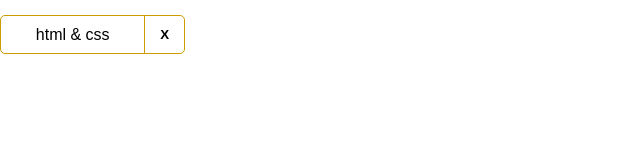
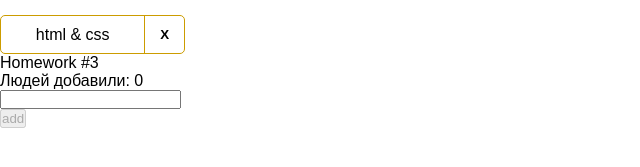
Before and after one commit to ilyailyushonok/homeWork_2sprint, a React (Create React App) app: page / in a window 1280 px wide. Shown: the part 179-346 px from the top of the page, without its empty margins (0-640 px from the left). Built offline with nearby package versions, Linux system fonts and the light colour scheme.

Commit message:
hws-3 beginning

```diff
--- a/src/s1-main/App.tsx
+++ b/src/s1-main/App.tsx
@@ -1,14 +1,16 @@
 import React from 'react'
 import s from './App.module.css'
+import HW3 from '../s2-homeworks/hw03/HW3';
+import HW1 from '../s2-homeworks/hw01/HW1';
 import HW2 from '../s2-homeworks/hw02/HW2';
 
 function App() {
     return (
         <div className={s.App}>
-            {/*<HW1/>*/}
+            <HW1/>
             {/*раскомментировать по ходу выполнения*/}
             <HW2/>
-            {/*<HW3/>*/}
+            <HW3/>
             {/*<HW4/>*/}
 
             {/*при выполнении дз 5 и более - закомментировать здесь дз 1-4, так как они есть внутри дз 5*/}
--- a/src/s2-homeworks/hw03/Greeting.tsx
+++ b/src/s2-homeworks/hw03/Greeting.tsx
@@ -1,15 +1,16 @@
 import React, {ChangeEvent, KeyboardEvent} from 'react'
 import s from './Greeting.module.css'
+import {UserType} from './HW3';
 
 type GreetingPropsType = {
-    name: any // need to fix any
-    setNameCallback: any // need to fix any
-    addUser: any // need to fix any
-    onBlur: any // need to fix any
-    onEnter: any // need to fix any
-    error: any // need to fix any
-    totalUsers: any // need to fix any
-    lastUserName?: any // need to fix any
+    name: string // need to fix any
+    setNameCallback:  (e:  ChangeEvent<HTMLInputElement>) => void // need to fix any
+    addUser: ()=>void // need to fix any
+    onBlur: (e:  ChangeEvent<HTMLInputElement>) => void // need to fix any
+    onEnter: (e:  KeyboardEvent<HTMLInputElement>) => void // need to fix any
+    error: string // need to fix any
+    totalUsers: number // need to fix any
+    lastUserName?: string // need to fix any
 }
 
 // презентационная компонента (для верстальщика)
@@ -25,7 +26,7 @@
         lastUserName,
     } // деструктуризация пропсов
 ) => {
-    const inputClass = s.errorInput // need to fix with (?:)
+    const inputClass =error? s.errorInput:'' // need to fix with (?:)
 
     return (
         <div id={'hw3-form'} className={s.greetingForm}>
--- a/src/s2-homeworks/hw03/GreetingContainer.tsx
+++ b/src/s2-homeworks/hw03/GreetingContainer.tsx
@@ -1,20 +1,29 @@
-import React, { ChangeEvent, KeyboardEvent, useState } from 'react'
+import React, {ChangeEvent, KeyboardEvent, useState} from 'react'
 import Greeting from './Greeting'
 import { UserType } from './HW3'
 
 type GreetingContainerPropsType = {
-    users: any // need to fix any
-    addUserCallback: any // need to fix any
+    users: UserType[] // need to fix any
+    addUserCallback: (name: string) =>void // need to fix any
 }
 
-export const pureAddUser = (name: any, setError: any, setName: any, addUserCallback: any) => {
+export const pureAddUser = (name: string, setError: (err:string)=>void, setName: (name:string)=>void, addUserCallback: any) => {
     // если имя пустое - показать ошибку, иначе - добавить юзера и очистить инпут
+if(!name){ setError('name required')}
+else {
+    addUserCallback(name)
+    setName('')
+}
 }
 
-export const pureOnBlur = (name: any, setError: any) => { // если имя пустое - показать ошибку
+export const pureOnBlur = (name: string, setError: (err:string)=>void) => { // если имя пустое - показать ошибку
+    if(name.trim()===''){ setError('name required')}
 }
 
-export const pureOnEnter = (e: any, addUser: any) => { // если нажата кнопка Enter - добавить
+export const pureOnEnter = (e: KeyboardEvent<HTMLInputElement>, addUser: ()=>void) => { // если нажата кнопка Enter - добавить
+    if (e.key === 'Enter') {
+        addUser()
+    }
 }
 
 // более простой и понятный для новичков
@@ -26,11 +35,12 @@
     addUserCallback,
 }) => {
     // деструктуризация пропсов
-    const [name, setName] = useState<any>('') // need to fix any
-    const [error, setError] = useState<any>('') // need to fix any
+    const [name, setName] = useState<string>('') // need to fix any
+    const [error, setError] = useState<string>('') // need to fix any
 
-    const setNameCallback = (e: any) => { // need to fix any
-        setName('some name') // need to fix
+    const setNameCallback = (e:  ChangeEvent<HTMLInputElement>
+    ) => { // need to fix any
+        setName(e.target.value) // need to fix
 
         error && setError('')
     }
@@ -42,13 +52,13 @@
         pureOnBlur(name, setError)
     }
 
-    const onEnter = (e: any) => {
+    const onEnter = (e: KeyboardEvent<HTMLInputElement>) => {
         pureOnEnter(e, addUser)
     }
 
-    const totalUsers = 0 // need to fix
-    const lastUserName = 'some name' // need to fix
-
+    const totalUsers = users.length // need to fix
+    const lastUserName =totalUsers? users[users.length-1].name:''// need to fix
+    console.log(users)
     return (
         <Greeting
             name={name}
--- a/src/s2-homeworks/hw03/HW3.tsx
+++ b/src/s2-homeworks/hw03/HW3.tsx
@@ -19,20 +19,21 @@
 
 // types
 export type UserType = {
-    _id: any // need to fix any
-    name: any // need to fix any
+    _id: string // need to fix any
+    name: string // need to fix any
 }
 
-export const pureAddUserCallback = (name: any, setUsers: any, users: any) => { // need to fix any
-    const user = { // need to fix
+export const pureAddUserCallback = (name: string, setUsers: (users:UserType[])=>void, users: UserType[]) => { // need to fix any
+    const user:UserType = { // need to fix
+        name,_id:v1()
     }
     setUsers([...users, user])
 }
 
 const HW3 = () => {
-    const [users, setUsers] = useState<any>([]) // need to fix any
+    const [users, setUsers] = useState<UserType[]>([]) // need to fix any
 
-    const addUserCallback = (name: any) => { // need to fix any
+    const addUserCallback = (name: string) => { // need to fix any
         pureAddUserCallback(name, setUsers, users)
     }
 
```
